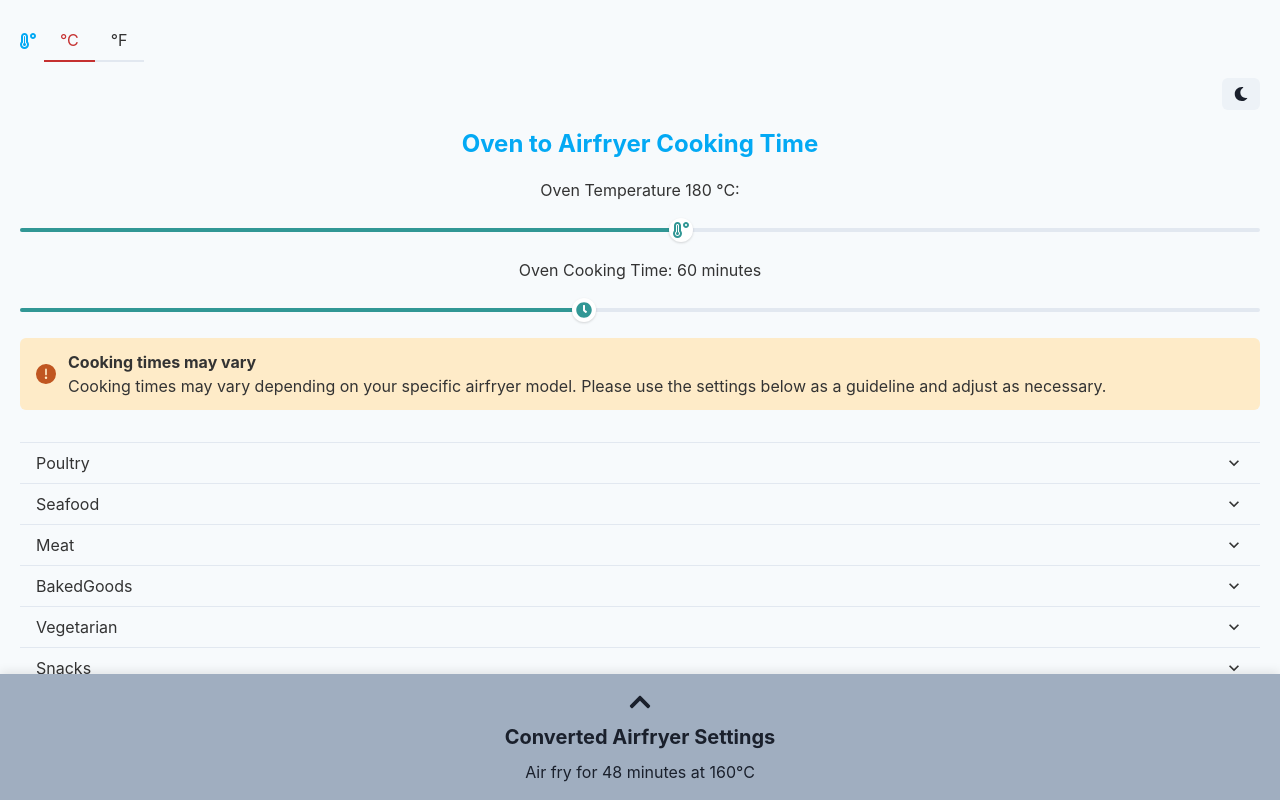
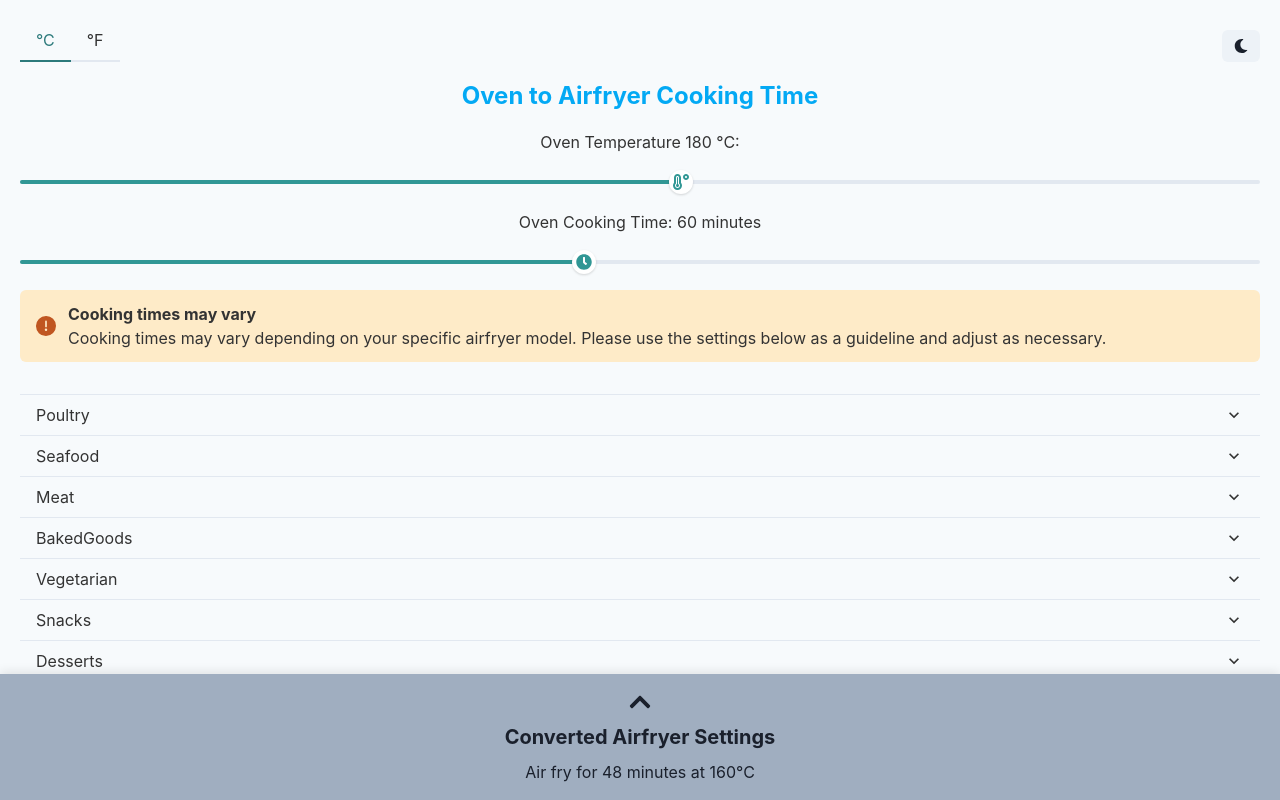
Before and after one commit to OlekOlaisen/Airfryer-Converter, a React (Create React App) app: page / in a window 1280 px wide. Built offline with nearby package versions, Linux system fonts and the light colour scheme.

Commit message:
Add temperature unit tabs and adjust color scheme and alignment

```diff
--- a/src/App.js
+++ b/src/App.js
@@ -8,6 +8,7 @@ import {
   Text,
   VStack,
   FormControl,
+  Flex,
   Icon,
   useColorMode,
   Button,
@@ -391,24 +392,24 @@ function App() {
   return (
     <Box p={5} bg={colorMode === "light" ? "gray.50" : "gray.800"} minH="100vh">
       <VStack spacing={4}>
-        <FormControl display="flex" alignItems="center">
-          <Icon as={FaTemperatureHigh} mr={2} color="brand.500" />
-
+        <Flex width="100%" justifyContent="space-between">
           <Tabs
             variant="line"
-            colorScheme="red"
+            colorScheme="teal"
             onChange={handleTempUnitChange}
             defaultIndex={defaultTabIndex}
           >
+
             <TabList>
               <Tab>°C</Tab>
               <Tab>°F</Tab>
             </TabList>
           </Tabs>
-        </FormControl>
-        <Button onClick={toggleColorMode} size="sm" alignSelf="flex-end">
-          {colorMode === "light" ? <Icon as={FaMoon} /> : <Icon as={FaSun} />}
-        </Button>
+          <Button onClick={toggleColorMode} size="sm" alignSelf="flex-end">
+            {colorMode === "light" ? <Icon as={FaMoon} /> : <Icon as={FaSun} />}
+          </Button>
+        </Flex>
+
         <Text fontSize="2xl" fontWeight="bold" color="brand.500">
           Oven to Airfryer Cooking Time
         </Text>
```
